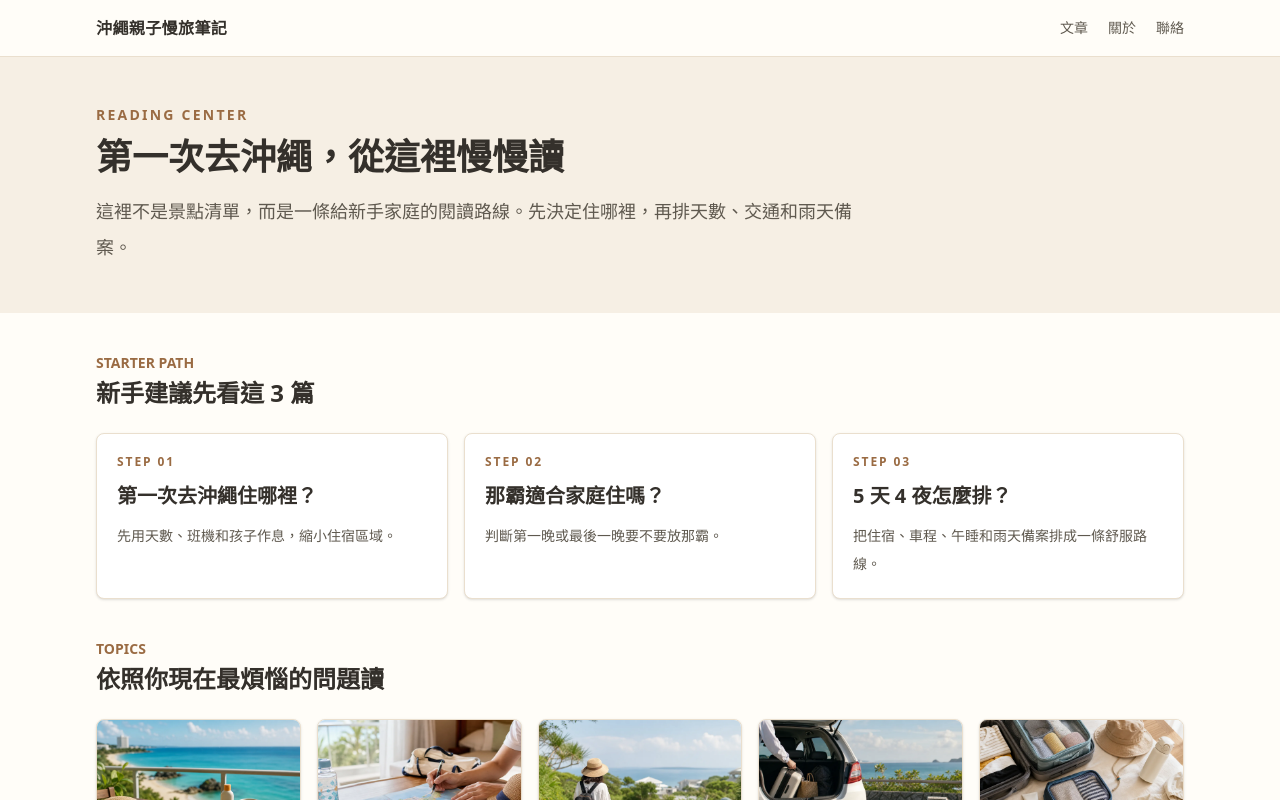
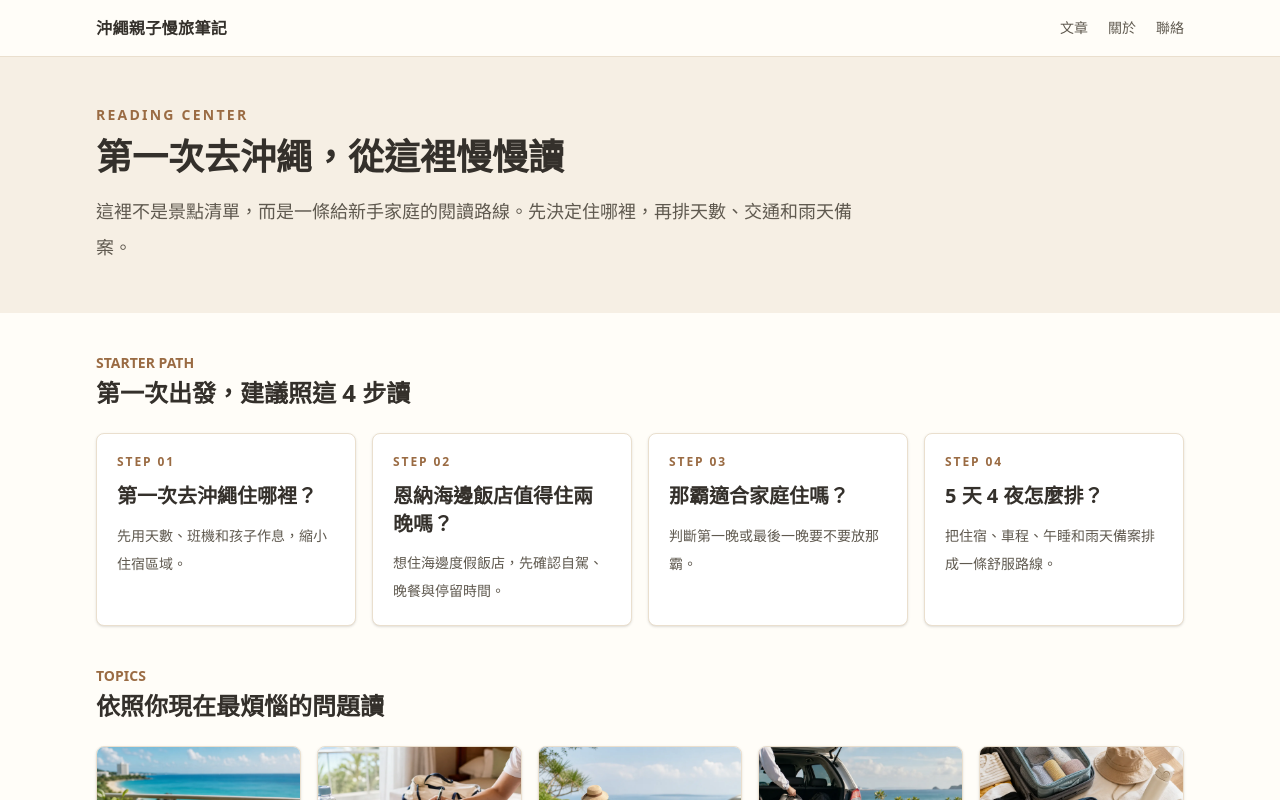
Before and after one commit to wei96-travel/okinawa-family-travel-blog, a Next.js app: page /blog in a window 1280 px wide. Shown: the top 800 px of the page. Built offline with nearby package versions, Linux system fonts and the light colour scheme; no server answers.

Commit message:
Improve launch reading paths

```diff
--- a/app/blog/page.tsx
+++ b/app/blog/page.tsx
@@ -15,6 +15,11 @@ const starterPath = [
     title: "第一次去沖繩住哪裡？",
     description: "先用天數、班機和孩子作息，縮小住宿區域。",
     href: "/blog/first-okinawa-where-to-stay"
+  },
+  {
+    title: "恩納海邊飯店值得住兩晚嗎？",
+    description: "想住海邊度假飯店，先確認自駕、晚餐與停留時間。",
+    href: "/blog/onna-family-stay-guide"
   },
   {
     title: "那霸適合家庭住嗎？",
@@ -49,9 +54,9 @@ export default function BlogPage() {
       <section className="mx-auto max-w-6xl px-5 py-10 sm:px-6 lg:px-8">
         <div className="mb-6">
           <p className="text-sm font-semibold text-[#9a6b43]">STARTER PATH</p>
-          <h2 className="mt-1 text-2xl font-bold text-[#34302b]">新手建議先看這 3 篇</h2>
+          <h2 className="mt-1 text-2xl font-bold text-[#34302b]">第一次出發，建議照這 4 步讀</h2>
         </div>
-        <div className="grid gap-4 md:grid-cols-3">
+        <div className="grid gap-4 md:grid-cols-2 lg:grid-cols-4">
           {starterPath.map((item, index) => (
             <Link
               className="rounded-lg border border-[#eadfce] bg-white p-5 shadow-sm transition hover:-translate-y-0.5 hover:shadow-md"
--- a/app/page.tsx
+++ b/app/page.tsx
@@ -13,15 +13,15 @@ const readingPath = [
   },
   {
     step: "02",
-    title: "再挑適合家庭的飯店",
-    description: "不要只看海景，也要看房型、停車、早餐和洗衣。",
-    href: "/blog/how-to-choose-family-hotel"
+    title: "想住海邊，先看恩納",
+    description: "判斷度假飯店是否值得住兩晚，以及晚餐、自駕怎麼安排。",
+    href: "/blog/onna-family-stay-guide"
   },
   {
     step: "03",
-    title: "最後安排南部或那霸收尾",
-    description: "把最後一天交通壓力降下來，旅程會舒服很多。",
-    href: "/blog/south-okinawa-family-stay"
+    title: "想住市區，再看那霸",
+    description: "確認第一晚或最後一晚放那霸，能不能讓交通更輕鬆。",
+    href: "/blog/naha-family-stay-guide"
   }
 ];
 
@@ -113,7 +113,7 @@ export default function HomePage() {
             <p className="text-sm font-semibold text-[#9a6b43]">START HERE</p>
             <h2 className="mt-2 text-2xl font-bold text-[#34302b]">先從最需要的主題開始</h2>
             <p className="mt-3 text-base leading-8 text-[#5f594f]">
-              第一次規劃沖繩親子自由行，先把住宿、交通和孩子能不能好好休息想清楚，行程自然會變簡單。
+              第一次規劃沖繩家庭旅行，先把住宿、交通和孩子能不能好好休息想清楚，行程自然會變簡單。
             </p>
           </div>
           <div className="flex flex-wrap content-start gap-2">
@@ -150,7 +150,7 @@ export default function HomePage() {
         <div className="mb-6 flex items-end justify-between gap-4">
           <div>
             <p className="text-sm font-semibold text-[#9a6b43]">LATEST NOTES</p>
-            <h2 className="mt-1 text-2xl font-bold text-[#34302b]">新手爸媽的沖繩筆記</h2>
+            <h2 className="mt-1 text-2xl font-bold text-[#34302b]">第一次出發的家庭筆記</h2>
           </div>
           <Link className="hidden text-sm font-semibold text-[#694624] sm:inline" href="/blog">
             全部文章
--- a/components/markdown-content.tsx
+++ b/components/markdown-content.tsx
@@ -1,3 +1,5 @@
+import Link from "next/link";
+
 function renderBold(text: string) {
   const parts = text.split(/(\*\*[^*]+\*\*)/g);
 
@@ -17,6 +19,14 @@ function renderInline(text: string) {
     const match = part.match(/^\[([^\]]+)\]\(([^)]+)\)$/);
 
     if (match) {
+      if (match[2].startsWith("/")) {
+        return (
+          <Link href={match[2]} key={index}>
+            {match[1]}
+          </Link>
+        );
+      }
+
       return (
         <a href={match[2]} key={index} rel="noreferrer" target="_blank">
           {match[1]}
--- a/content/blog/first-okinawa-where-to-stay.md
+++ b/content/blog/first-okinawa-where-to-stay.md
@@ -75,4 +75,4 @@ tags: ["沖繩住宿", "親子旅遊", "第一次去沖繩"]
 
 ## 下一步閱讀
 
-如果你覺得中部或海邊飯店比較適合，可以接著看「恩納村適合親子住嗎？」；如果你想把最後一晚放在市區，下一篇看「那霸適合家庭住嗎？」會更容易決定。
+如果你傾向住海邊飯店，可以接著看[恩納村適合家庭住嗎？](/blog/onna-family-stay-guide)；如果想把第一晚或最後一晚放在市區，下一篇看[那霸適合家庭住嗎？](/blog/naha-family-stay-guide)會更容易決定。
--- a/content/blog/naha-family-stay-guide.md
+++ b/content/blog/naha-family-stay-guide.md
@@ -96,4 +96,4 @@ tags: ["那霸住宿", "沖繩住宿", "親子旅遊"]
 
 ## 下一步閱讀
 
-如果你覺得那霸適合放最後一晚，下一步可以看「沖繩親子住宿要不要換飯店？」；如果你想把前半段留給海邊飯店，可以接著看「恩納村適合親子住嗎？」。
+如果你覺得那霸適合放最後一晚，下一步可以看[沖繩親子住宿要不要換飯店？](/blog/okinawa-change-hotels-family)；如果想把前半段留給海邊飯店，可以接著看[恩納村適合家庭住嗎？](/blog/onna-family-stay-guide)。
--- a/content/blog/okinawa-5-days-family-itinerary.md
+++ b/content/blog/okinawa-5-days-family-itinerary.md
@@ -81,4 +81,4 @@ tags: ["沖繩行程", "5天4夜", "親子旅遊"]
 
 ## 下一步可以看
 
-如果你還沒決定前兩晚住哪裡，可以看「第一次去沖繩住哪裡？」；如果你擔心換飯店太累，可以接著看「沖繩親子住宿要不要換飯店？」。
+如果你還沒決定前兩晚住哪裡，可以看[第一次去沖繩住哪裡？](/blog/first-okinawa-where-to-stay)；如果擔心換飯店太累，可以接著看[沖繩親子住宿要不要換飯店？](/blog/okinawa-change-hotels-family)。
--- a/content/blog/okinawa-change-hotels-family.md
+++ b/content/blog/okinawa-change-hotels-family.md
@@ -71,4 +71,4 @@ tags: ["沖繩住宿", "換飯店", "親子旅遊"]
 
 ## 下一步可以看
 
-如果你決定換一次飯店，可以接著看「第一次沖繩親子自由行 5 天 4 夜怎麼排？」；如果你還在決定前半段住哪裡，可以回去看「恩納村適合親子住嗎？」。
+如果你決定換一次飯店，可以接著看[第一次沖繩親子自由行 5 天 4 夜怎麼排？](/blog/okinawa-5-days-family-itinerary)；如果還在決定前半段住哪裡，可以回去看[恩納村適合家庭住嗎？](/blog/onna-family-stay-guide)。
--- a/content/blog/onna-family-stay-guide.md
+++ b/content/blog/onna-family-stay-guide.md
@@ -104,4 +104,4 @@ tags: ["恩納村住宿", "沖繩住宿", "親子飯店"]
 
 ## 接著讀
 
-決定住兩晚後，可以接著看「沖繩親子住宿要不要換飯店？」；如果還不知道前後段怎麼分配，下一篇看「第一次沖繩親子自由行 5 天 4 夜怎麼排？」。
+決定住兩晚後，可以接著看[沖繩親子住宿要不要換飯店？](/blog/okinawa-change-hotels-family)；如果還不知道前後段怎麼分配，下一篇看[第一次沖繩親子自由行 5 天 4 夜怎麼排？](/blog/okinawa-5-days-family-itinerary)。
```
